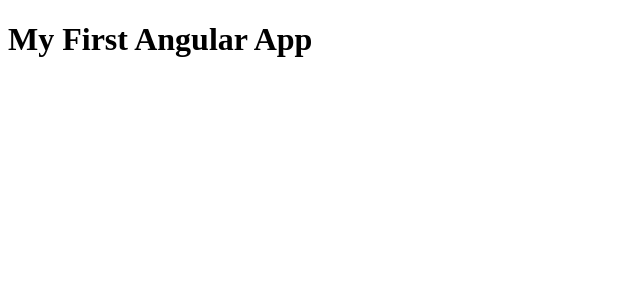
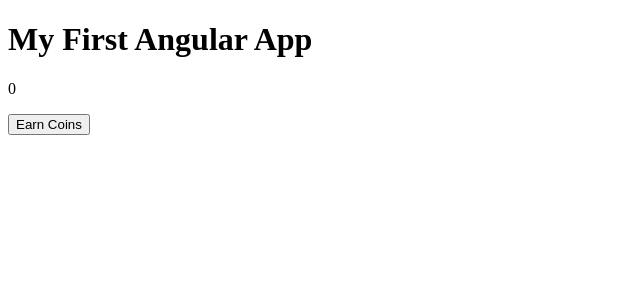
Before and after one commit to josemanuelborja/PRAC-FE-BE, an Angular app: page / in a window 1280 px wide. Shown: the top 300 px of the page, without its empty margins (0-640 px from the left). Built offline with nearby package versions, Linux system fonts and the light colour scheme.

Commit message:
feature: MINI CHALLENGES

```diff
--- a/src/app/day1/app.component.html
+++ b/src/app/day1/app.component.html
@@ -1 +1,5 @@
 <h1>{{ title }} </h1>
+
+<p>{{ coins }}</p>
+
+<button (click)="addCoins()">Earn Coins</button>
--- a/src/app/day1/app.component.ts
+++ b/src/app/day1/app.component.ts
@@ -11,4 +11,10 @@ import { Component } from '@angular/core';
 export class AppComponent {
   title: string = 'My First Angular App';
 
+  coins: number = 0;
+
+  addCoins() {
+    this.coins = this.coins + 5; // or this,coins += 5;
+  }
+
 }
```
